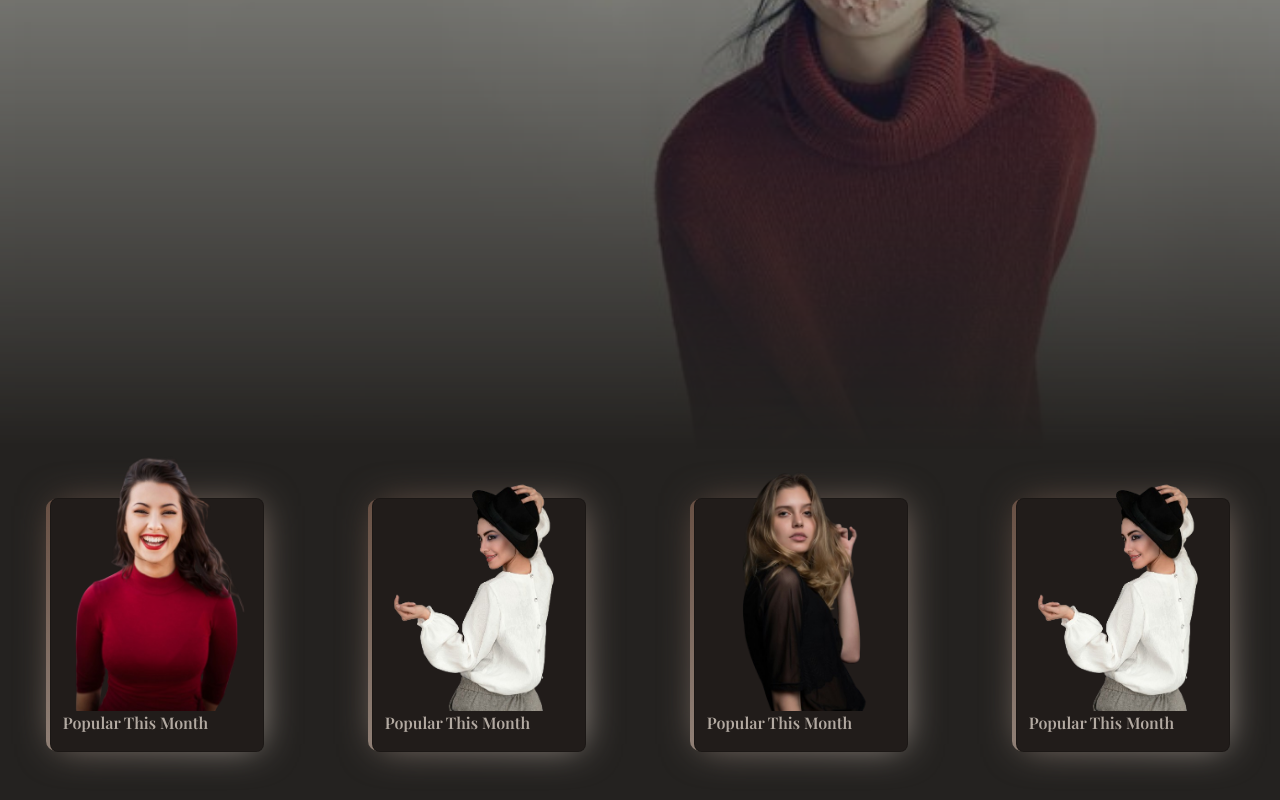
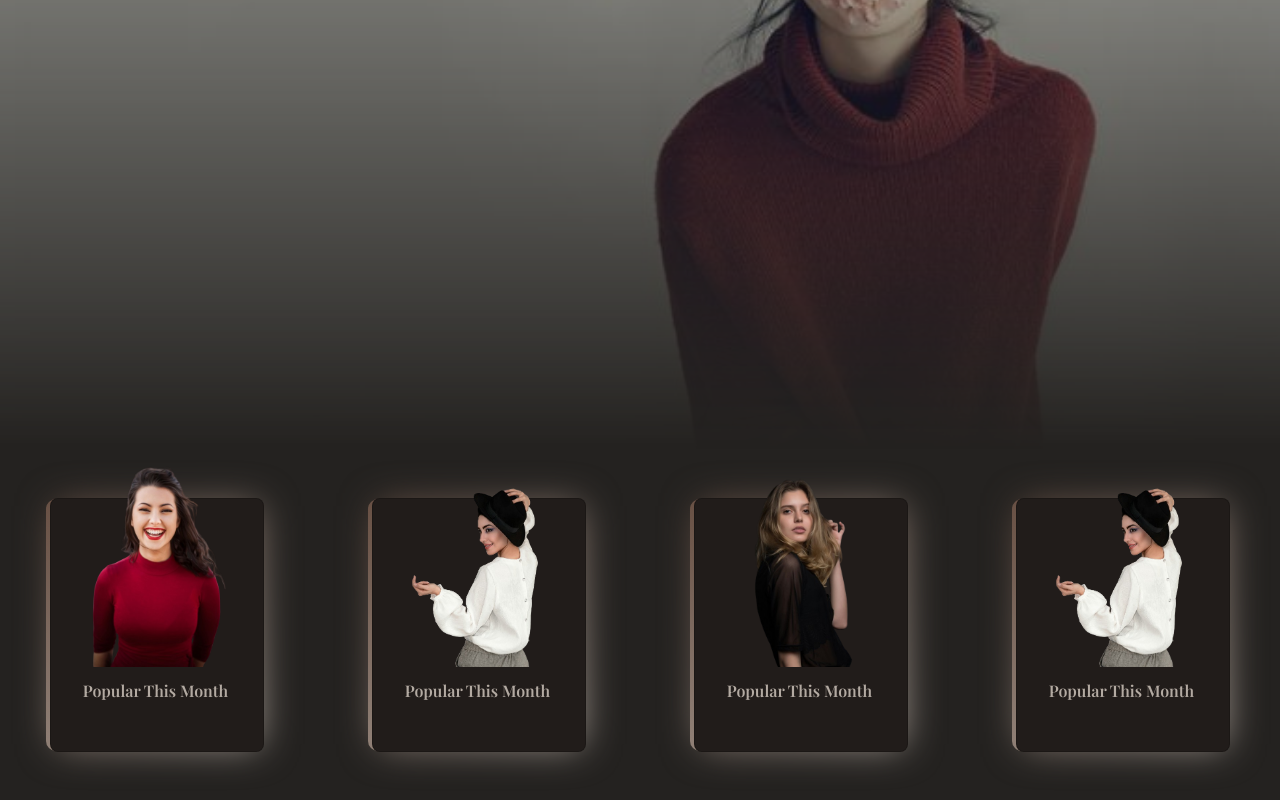
Before and after one commit to amirejokar/shop, a React (Create React App) app: page / in a window 1280 px wide. Shown: the part 256-1056 px from the top of the page. Built offline with nearby package versions, Linux system fonts and the light colour scheme; a web font is replaced by a local one.

Commit message:
fix card image in modile size

```diff
--- a/src/Components/Cards/Card.css
+++ b/src/Components/Cards/Card.css
@@ -6,14 +6,23 @@
   display: flex;
   flex-direction: column;
   justify-content: end;
-  /* padding: 12px; */
-  /* gap: 12px; */
+  padding: 0px;
+  gap: 12px;
   border-radius: 8px;
   cursor: pointer;
-  /* transition: all .3s ease-in-out; */
+  transition: all .3s ease-in-out;
+}
+@media screen and  (min-width: 974px) {
+
+  .card {
+    padding: 32px;
+  }
 }
 @media screen and (max-width: 970px) and  (min-width: 589px) {
 
+  .card {
+    justify-content: center !important;
+  }
 }
 
 .card::before {
@@ -22,8 +31,6 @@
   inset: 0;
   left: -5px;
   margin: auto;
-  /* width: 200px; */
-  /* height: 264px; */
   border-radius: 10px;
   background: linear-gradient(-45deg, #b3aaa2 0%, #685044 100%);
   z-index: -10;
@@ -65,9 +72,5 @@
 }
 .card-img {
   width: 100%;
+  height: 100%;
 }
-
-/* .mask-card {
-  -webkit-mask-image: linear-gradient(rgba(255, 0, 0, 0), #242220);
-  mask-image: linear-gradient(rgba(255, 0, 0, 0), #242220);
-} */
--- a/src/Components/Cards/Card.jsx
+++ b/src/Components/Cards/Card.jsx
@@ -2,7 +2,7 @@ import React from "react";
 import "./Card.css";
 export default function Card({ img, txt }) {
   return (
-    <div className="card m-auto col-xl-2 col-lg-2 col-md-2  col-sm-3 col-5  mt-5 ">
+    <div className="card m-auto col-xl-2 col-lg-2 col-md-2  col-sm-2 col-5  mt-5 ">
       <div className="mask-card">
         <img src={img} className="card-img" alt="khanom khanomi " />
       </div>
```
